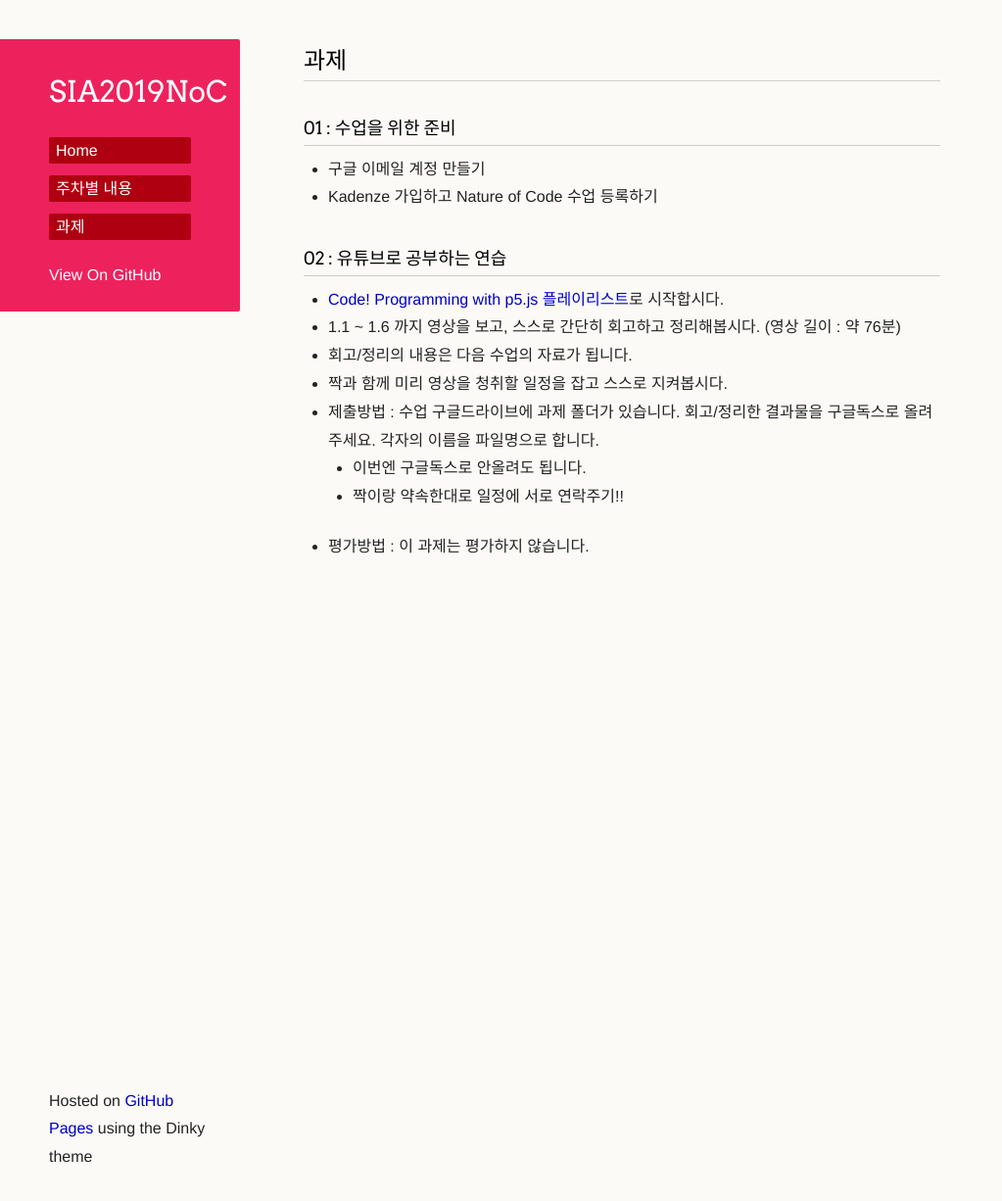
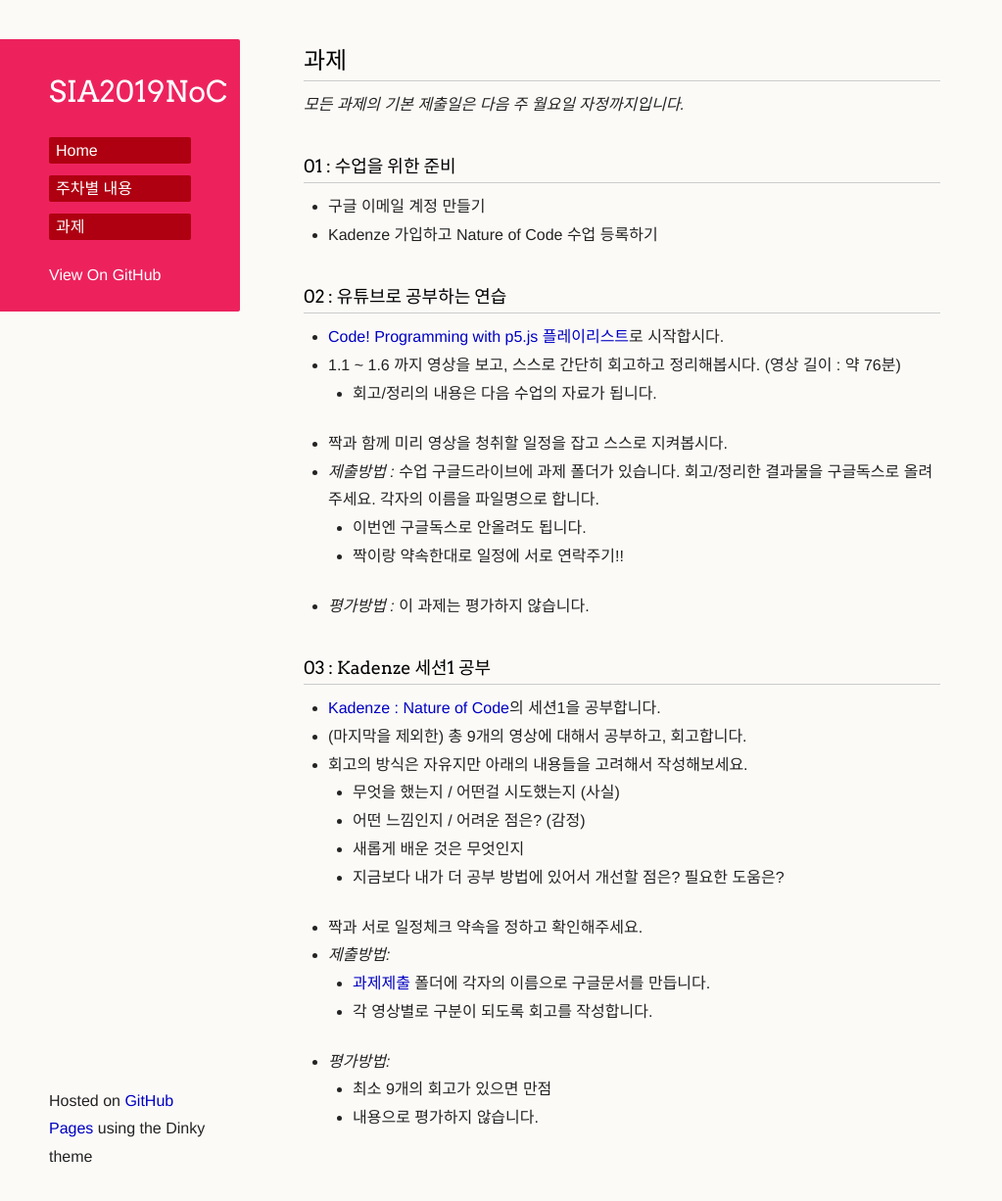
Before and after one commit to picxenk/SIA2019NoC, a Jekyll site: the page built from homework.md, in a window 1280 px wide and 1228 px high. Shown: the whole window at 98% size, without its empty margins (0-1023 px from the left). Built offline with Jekyll 4.4.1, drawn with Linux system fonts in a browser that asks for light colours; our own code applies the rules of GitHub Pages for plain Markdown files; a script that is not in the unit is left out; the repository's description, which GitHub fills in, is left out.

Commit message:
Update homework.md

```diff
--- a/homework.md
+++ b/homework.md
@@ -1,4 +1,5 @@
 ## 과제
+ *모든 과제의 기본 제출일은 다음 주 월요일 자정까지입니다.*
 
 ### 01 : 수업을 위한 준비
  * 구글 이메일 계정 만들기
@@ -7,9 +8,25 @@
 ### 02 : 유튜브로 공부하는 연습
  * [Code! Programming with p5.js 플레이리스트](https://www.youtube.com/playlist?list=PLRqwX-V7Uu6Zy51Q-x9tMWIv9cueOFTFA)로 시작합시다.
  * 1.1 ~ 1.6 까지 영상을 보고, 스스로 간단히 회고하고 정리해봅시다. (영상 길이 : 약 76분)
-  * 회고/정리의 내용은 다음 수업의 자료가 됩니다.
+   * 회고/정리의 내용은 다음 수업의 자료가 됩니다.
  * 짝과 함께 미리 영상을 청취할 일정을 잡고 스스로 지켜봅시다.
- * 제출방법 : 수업 구글드라이브에 과제 폴더가 있습니다. 회고/정리한 결과물을 구글독스로 올려주세요. 각자의 이름을 파일명으로 합니다.
+ * *제출방법 :* 수업 구글드라이브에 과제 폴더가 있습니다. 회고/정리한 결과물을 구글독스로 올려주세요. 각자의 이름을 파일명으로 합니다.
    * 이번엔 구글독스로 안올려도 됩니다.
    * 짝이랑 약속한대로 일정에 서로 연락주기!!
- * 평가방법 : 이 과제는 평가하지 않습니다.
+ * *평가방법 :* 이 과제는 평가하지 않습니다.
+
+### 03 : Kadenze 세션1 공부
+ * [Kadenze : Nature of Code](https://www.kadenze.com/courses/the-nature-of-code-ii/sessions)의 세션1을 공부합니다.
+ * (마지막을 제외한) 총 9개의 영상에 대해서 공부하고, 회고합니다.
+ * 회고의 방식은 자유지만 아래의 내용들을 고려해서 작성해보세요.
+   * 무엇을 했는지 / 어떤걸 시도했는지 (사실)
+   * 어떤 느낌인지 / 어려운 점은? (감정)
+   * 새롭게 배운 것은 무엇인지
+   * 지금보다 내가 더 공부 방법에 있어서 개선할 점은? 필요한 도움은?
+ * 짝과 서로 일정체크 약속을 정하고 확인해주세요.
+ * *제출방법:*
+   * [과제제출](https://drive.google.com/drive/folders/1UU9-3JX27yoShkjOBe0YOUXsU7o8VLQh?usp=sharing) 폴더에 각자의 이름으로 구글문서를 만듭니다.
+   * 각 영상별로 구분이 되도록 회고를 작성합니다.
+ * *평가방법:*
+   * 최소 9개의 회고가 있으면 만점
+   * 내용으로 평가하지 않습니다.
```
